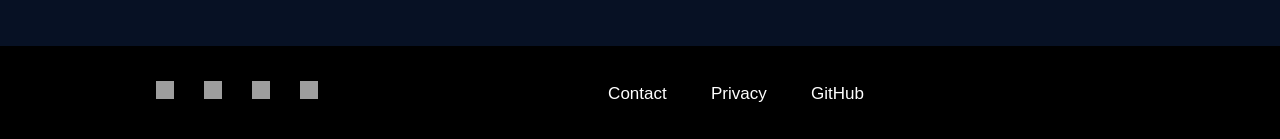
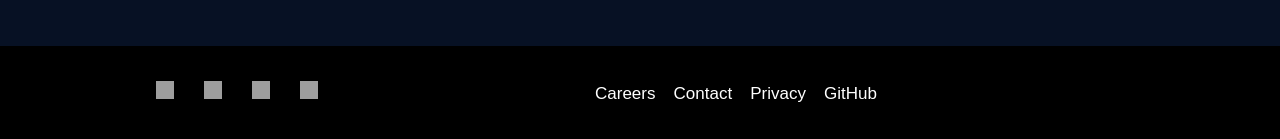
Before and after one commit to thehaguetech/thehaguetech-site, a Next.js app: page / in a window 1280 px wide. Shown: the part 6975-7114 px from the top of the page. Built offline with nearby package versions, Linux system fonts and the light colour scheme; no server answers; grey boxes are pictures that could not be loaded; a web font is replaced by a local one.

Commit message:
:sparkles:  Added "Careers" link to Footer

```diff
--- a/components/footer.js
+++ b/components/footer.js
@@ -21,6 +21,9 @@ class Footer extends Component {
           </a>
         </nav>
         <nav className="footer-nav">
+          <Link prefetch href="https://www.indeedjobs.com/the-hague-tech-bv">
+            <a className="nav-link" target="_blank">Careers</a>
+          </Link>
           <Link prefetch href="/contact">
             <a className="nav-link">Contact</a>
           </Link>
```
